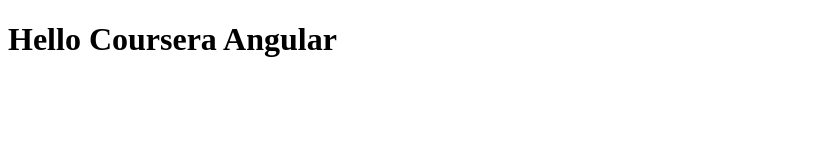
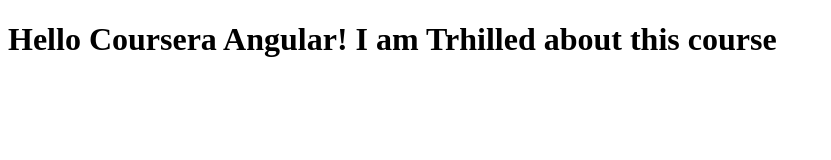
Before and after one commit to medboussardi/coursera-angular, a plain HTML site: page index.html in a window 1280 px wide. Shown: the whole page, without its empty margins (0-831 px from the left). Drawn offline with Linux system fonts and the light colour scheme.

Commit message:
New version of web file

```diff
--- a/index.html
+++ b/index.html
@@ -6,7 +6,7 @@
 
     </head>
     <body>
-        <h1>Hello Coursera Angular</h1>
+        <h1>Hello Coursera Angular! I am Trhilled about this course </h1>
 
 
     </body>
```
